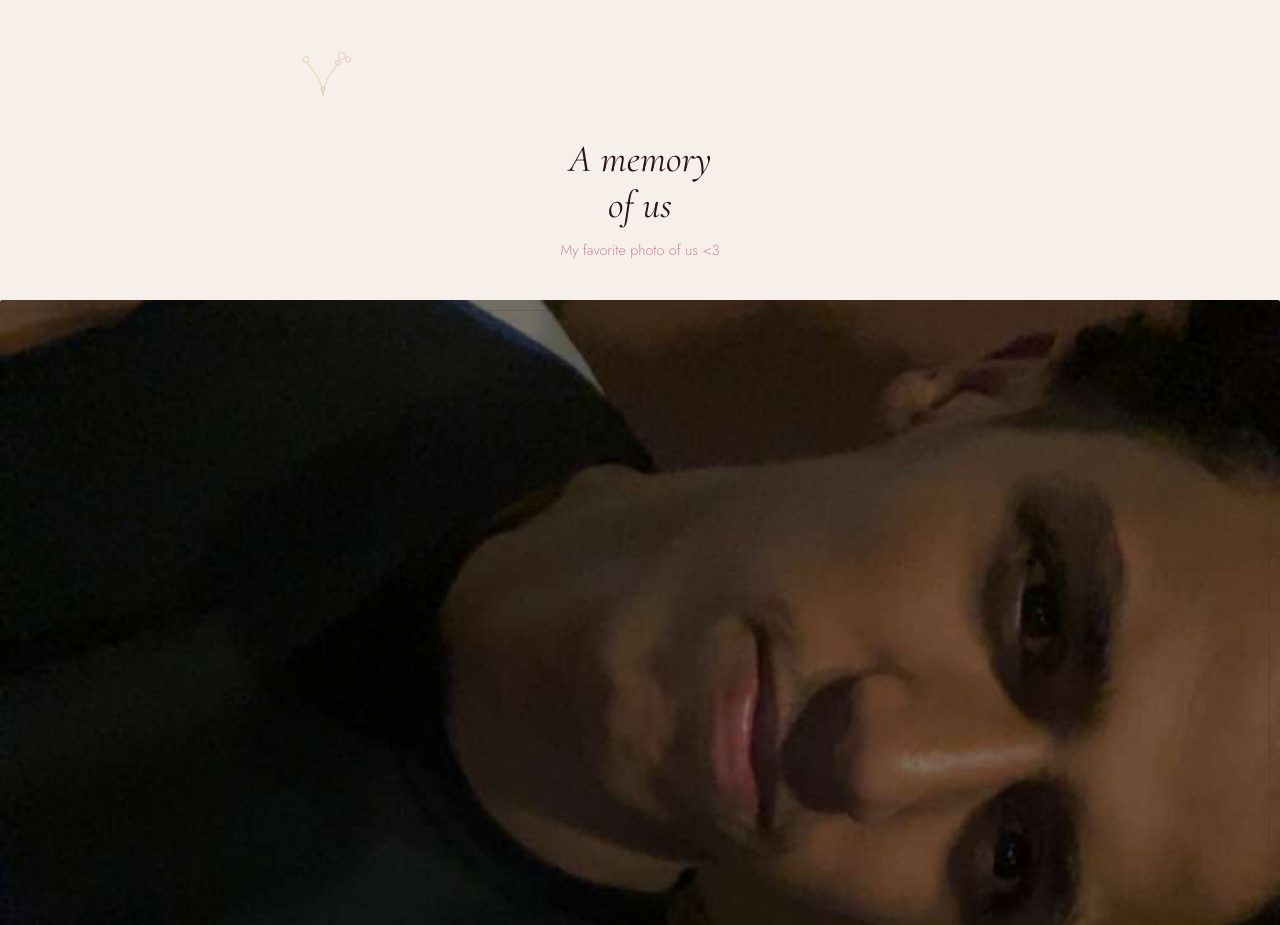
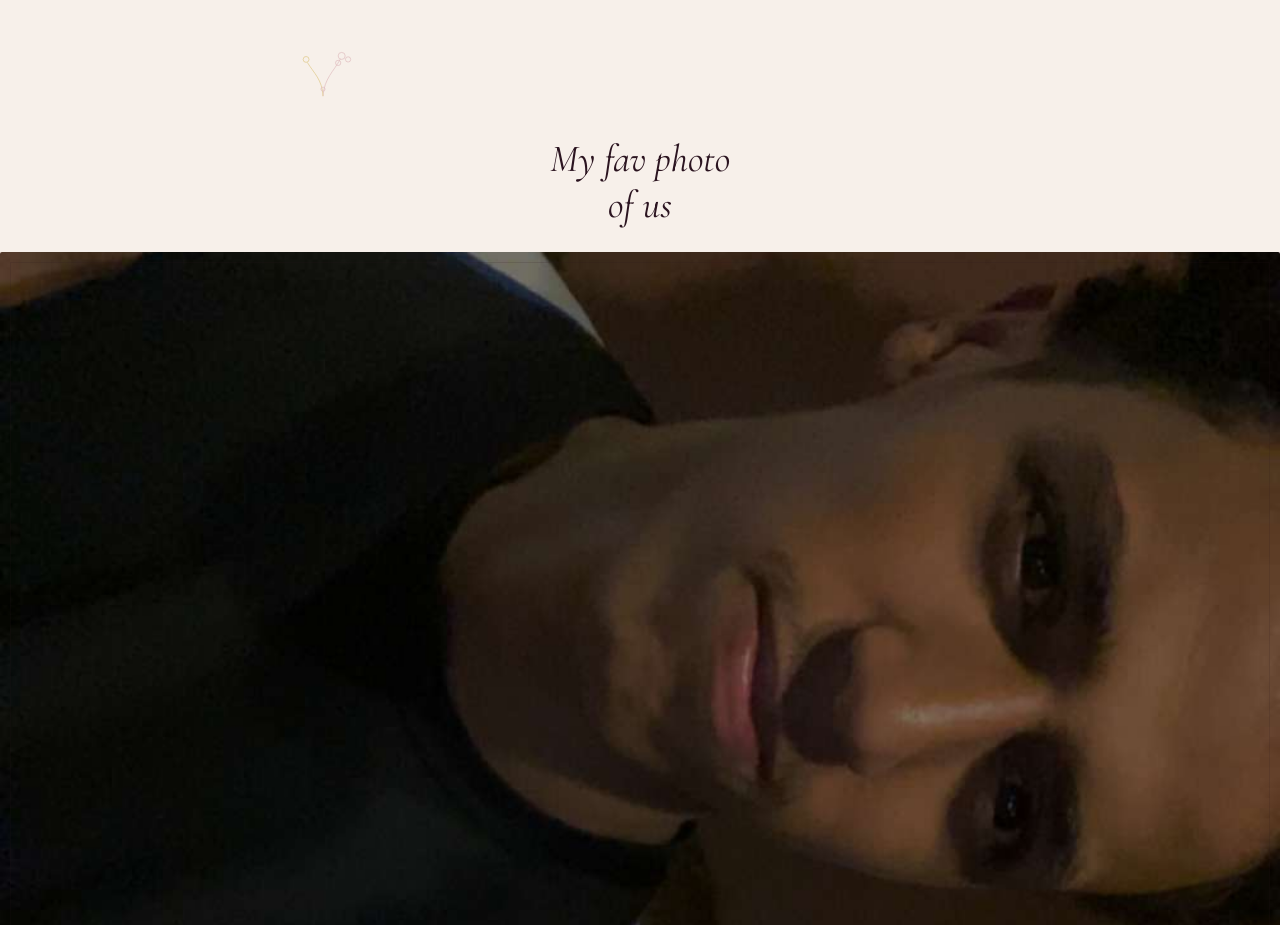
Before and after one commit to zzneb/happy-birthday-douaa, a plain HTML site: page index.html in a window 1280 px wide. Shown: the part 4140-5065 px from the top of the page. Drawn offline with nearby package versions, Linux system fonts and the light colour scheme.

Commit message:
Update index.html

```diff
--- a/index.html
+++ b/index.html
@@ -493,8 +493,7 @@ You once told me you adore the stars — and honestly, I think you outshine ever
 
 <section class="gallery-section">
   <svg class="floral tl" width="70" height="70"><use href="#floral-sprig"/></svg>
-  <h2 class="gallery-title">A memory<br>of us</h2>
-  <div class="gallery-sub">My favorite photo of us <3 </div>
+  <h2 class="gallery-title">My fav photo<br>of us</h2>
   <div class="frame frame-full"><img src="photo.jpg" alt="a memory of us"></div>
 </section>
 
```
